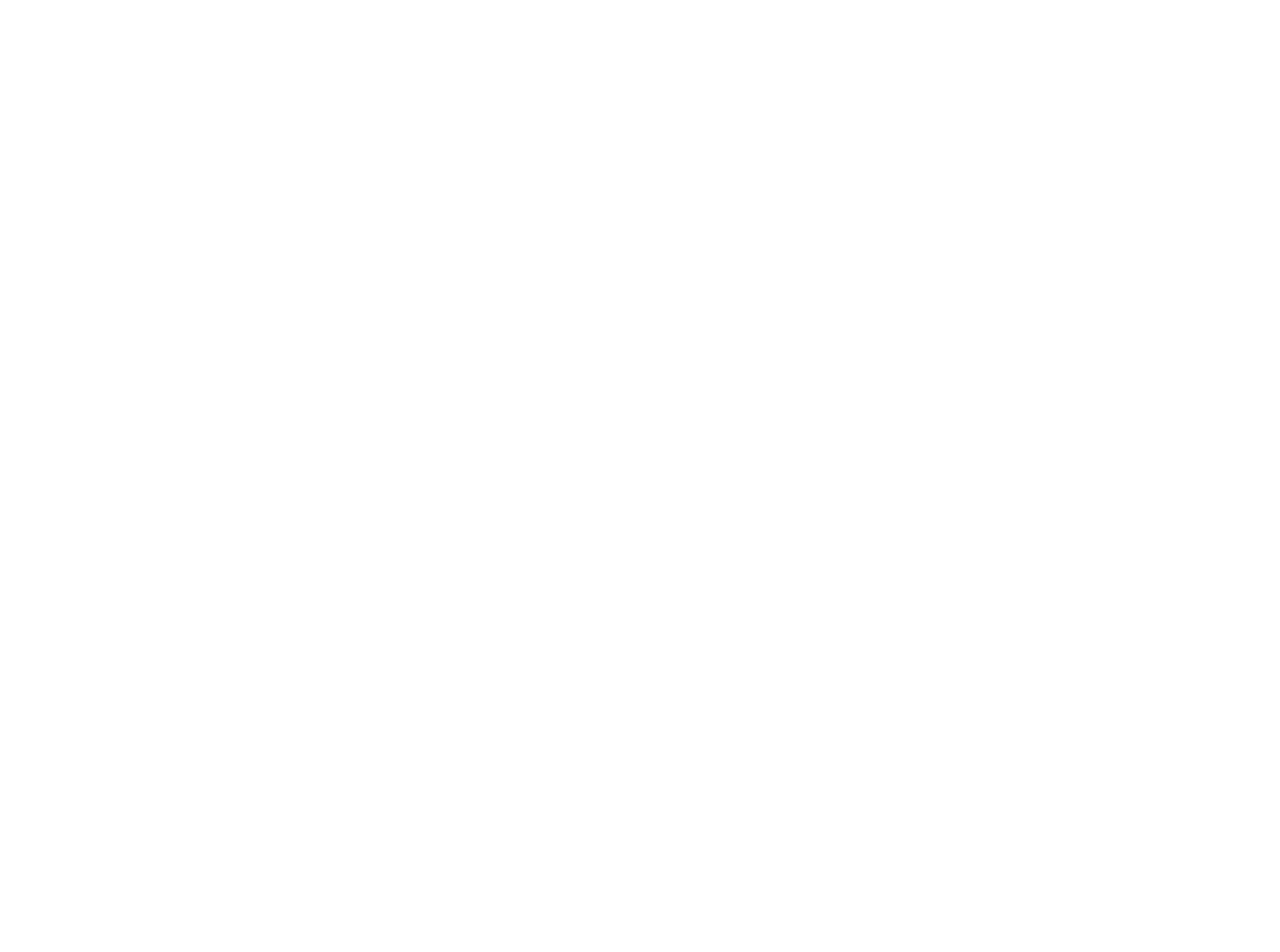
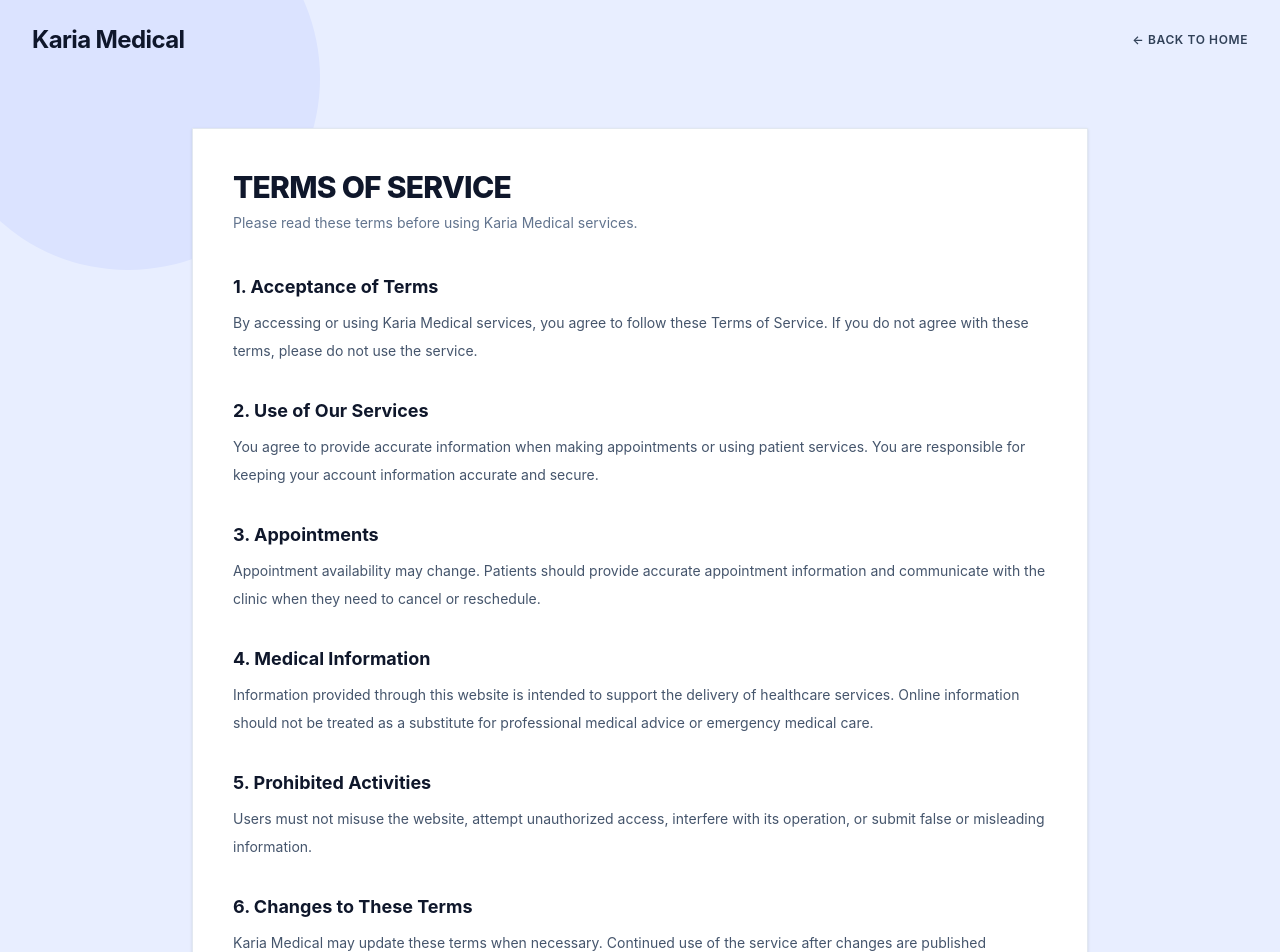
Before and after one commit to akingori371-oss/Karia, a React (Vite) app: page /termspage in a window 1280 px wide. Before the commit this address had no page. Shown: the top 952 px of the page. Before the commit the page ends 800 px from the top, so only its background shows below. Built offline with nearby package versions, Linux system fonts and the light colour scheme.

Commit message:
link the terms and privacy pages to the app component

```diff
--- a/src/App.jsx
+++ b/src/App.jsx
@@ -2,6 +2,8 @@
 import { BrowserRouter, Routes, Route, Link } from "react-router-dom";
 import Booking from "./pages/BookingPage";
 import SignInPage from "./pages/SignIn";
+import PrivacyPage from "./pages/Privacy";
+import TermsPage from "./pages/Terms"
 
 const NAV_LINKS = [
   "Services",
@@ -258,9 +260,9 @@
           © 2026 Karia Medical Clinic. All rights reserved.
         </p>
         <div className="flex gap-6 text-xs text-slate-600">
-          <a href="#" className="hover:text-slate-900 transition-colors">Privacy</a>
-          <a href="#" className="hover:text-slate-900 transition-colors">Terms</a>
-          <a href="#" className="hover:text-slate-900 transition-colors">Contact</a>
+          <Link to="privacypage" className="hover:text-slate-900 transition-colors">Privacy</Link>
+          <Link to="termspage" className="hover:text-slate-900 transition-colors">Terms</Link>
+
         </div>
       </div>
     </footer>
@@ -286,6 +288,8 @@
         <Route path="/" element={<HomePage />} />
         <Route path="/Booking" element={<Booking />} />
         <Route path="/signin" element={<SignInPage/>}/>
+        <Route path="/privacypage" element={<PrivacyPage/>}/>
+        <Route path="/termspage" element={<TermsPage/>}/>
       </Routes>
     </BrowserRouter>
   );
--- /dev/null
+++ b/src/pages/Terms.jsx
@@ -0,0 +1,127 @@
+
+import { Link } from "react-router-dom";
+
+export default function TermsPage() {
+  return (
+    <div className="min-h-screen bg-[#e8eeff] font-sans antialiased flex flex-col relative overflow-hidden">
+
+      {/* Background Shapes */}
+      <div className="absolute top-[-10%] left-[-5%] w-72 h-72 md:w-96 md:h-96 rounded-full bg-indigo-200/40 pointer-events-none" />
+
+      <div
+        className="absolute bottom-0 inset-x-0 h-48 md:h-64 bg-indigo-200/30 pointer-events-none"
+        style={{ clipPath: "polygon(50% 20%, 0% 100%, 100% 100%)" }}
+      />
+
+      {/* Header */}
+      <header className="px-8 py-6 flex items-center justify-between z-10">
+        <Link
+          to="/"
+          className="font-bold text-2xl tracking-tight text-slate-900"
+        >
+          Karia Medical
+        </Link>
+
+        <Link
+          to="/"
+          className="text-xs font-semibold uppercase tracking-wider text-slate-700 hover:text-indigo-600 transition-colors"
+        >
+          ← Back to Home
+        </Link>
+      </header>
+
+      {/* Content */}
+      <main className="flex-1 flex justify-center px-6 py-12 z-10">
+        <div className="w-full max-w-4xl bg-white border border-slate-200 p-8 sm:p-10 shadow-sm">
+
+          <div className="mb-10">
+            <h1 className="text-2xl sm:text-3xl font-extrabold text-slate-900 uppercase tracking-tight">
+              Terms of Service
+            </h1>
+
+            <p className="text-slate-500 text-sm mt-2">
+              Please read these terms before using Karia Medical services.
+            </p>
+          </div>
+
+          <div className="space-y-8 text-sm text-slate-600 leading-7">
+
+            <section>
+              <h2 className="text-lg font-bold text-slate-900 mb-2">
+                1. Acceptance of Terms
+              </h2>
+              <p>
+                By accessing or using Karia Medical services, you agree to
+                follow these Terms of Service. If you do not agree with these
+                terms, please do not use the service.
+              </p>
+            </section>
+
+            <section>
+              <h2 className="text-lg font-bold text-slate-900 mb-2">
+                2. Use of Our Services
+              </h2>
+              <p>
+                You agree to provide accurate information when making
+                appointments or using patient services. You are responsible
+                for keeping your account information accurate and secure.
+              </p>
+            </section>
+
+            <section>
+              <h2 className="text-lg font-bold text-slate-900 mb-2">
+                3. Appointments
+              </h2>
+              <p>
+                Appointment availability may change. Patients should provide
+                accurate appointment information and communicate with the
+                clinic when they need to cancel or reschedule.
+              </p>
+            </section>
+
+            <section>
+              <h2 className="text-lg font-bold text-slate-900 mb-2">
+                4. Medical Information
+              </h2>
+              <p>
+                Information provided through this website is intended to
+                support the delivery of healthcare services. Online information
+                should not be treated as a substitute for professional medical
+                advice or emergency medical care.
+              </p>
+            </section>
+
+            <section>
+              <h2 className="text-lg font-bold text-slate-900 mb-2">
+                5. Prohibited Activities
+              </h2>
+              <p>
+                Users must not misuse the website, attempt unauthorized access,
+                interfere with its operation, or submit false or misleading
+                information.
+              </p>
+            </section>
+
+            <section>
+              <h2 className="text-lg font-bold text-slate-900 mb-2">
+                6. Changes to These Terms
+              </h2>
+              <p>
+                Karia Medical may update these terms when necessary. Continued
+                use of the service after changes are published indicates
+                acceptance of the updated terms.
+              </p>
+            </section>
+
+          </div>
+        </div>
+      </main>
+
+      {/* Footer */}
+      <footer className="py-6 text-center text-xs text-slate-500 border-t border-indigo-100 z-10">
+        © 2026 Karia Medical Clinic. All rights reserved.
+      </footer>
+
+    </div>
+  );
+}
```
